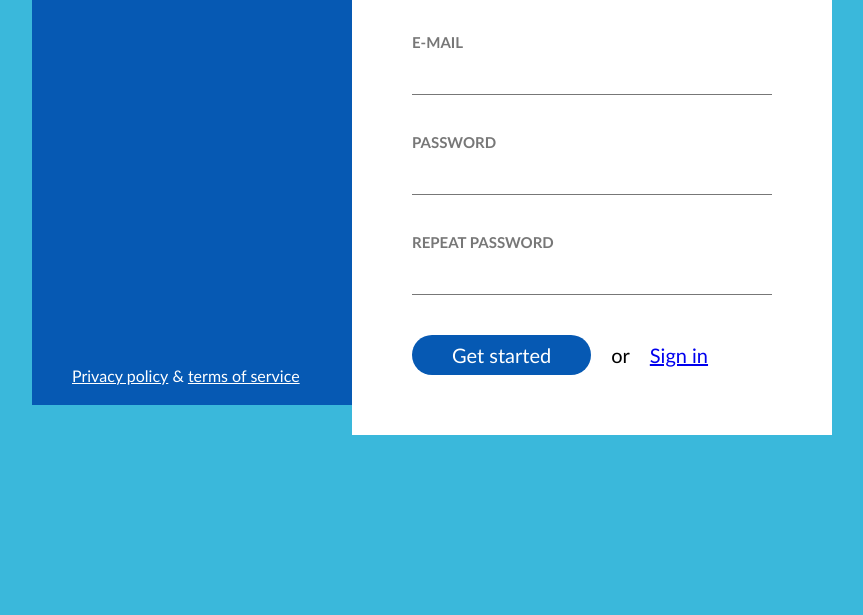
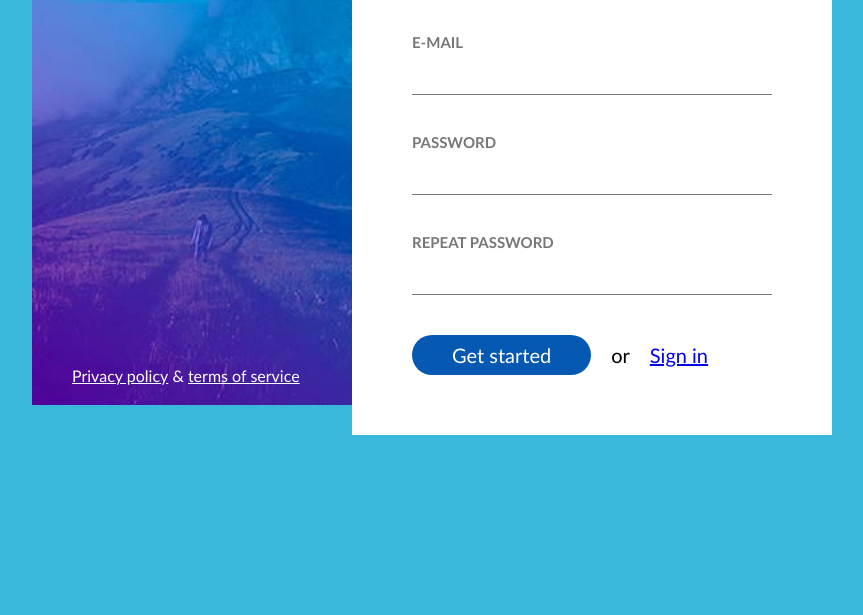
Before and after one commit to front-end-by-rimantas/20-grupe-sign-up, a plain HTML site: page index.html in a window 1280 px wide. Shown: the part 185-800 px from the top of the page, without its empty margins (208-1071 px from the left). Drawn offline with Linux system fonts and the light colour scheme.

Commit message:
Background image

```diff
--- a/css/custom.css
+++ b/css/custom.css
@@ -13,11 +13,15 @@ body {
             float: left;
             width: 40%;
             padding: 40px;
-            background-color: #0659B3;
             position: absolute;
             top: 30px;
             bottom: 30px;
             color: #fff;
+            background-color: #0659B3;
+            background-image: url(../img/kalnas.jpg);
+            background-repeat: no-repeat;
+            background-size: cover;
+            background-position: center;
         }
             h1 {}
             footer {
```
